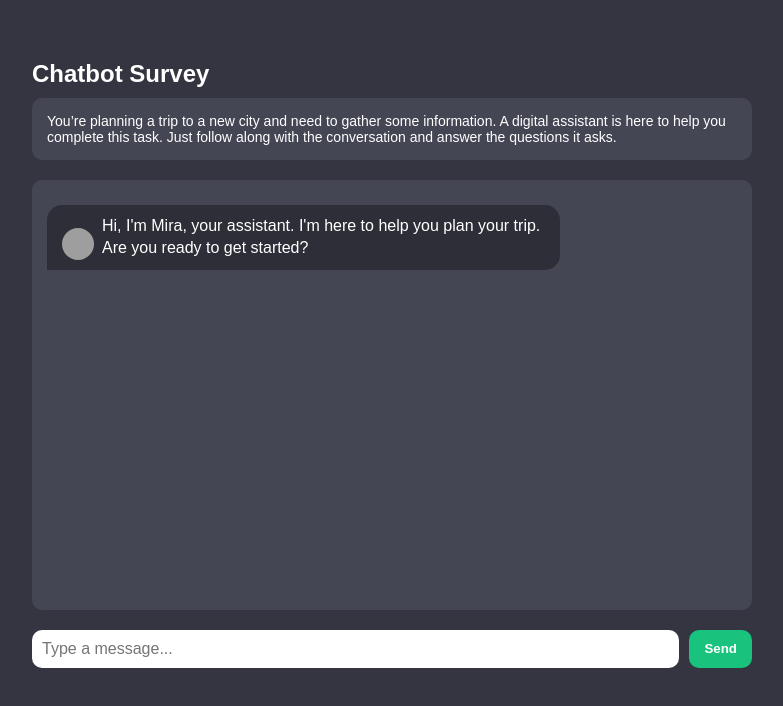
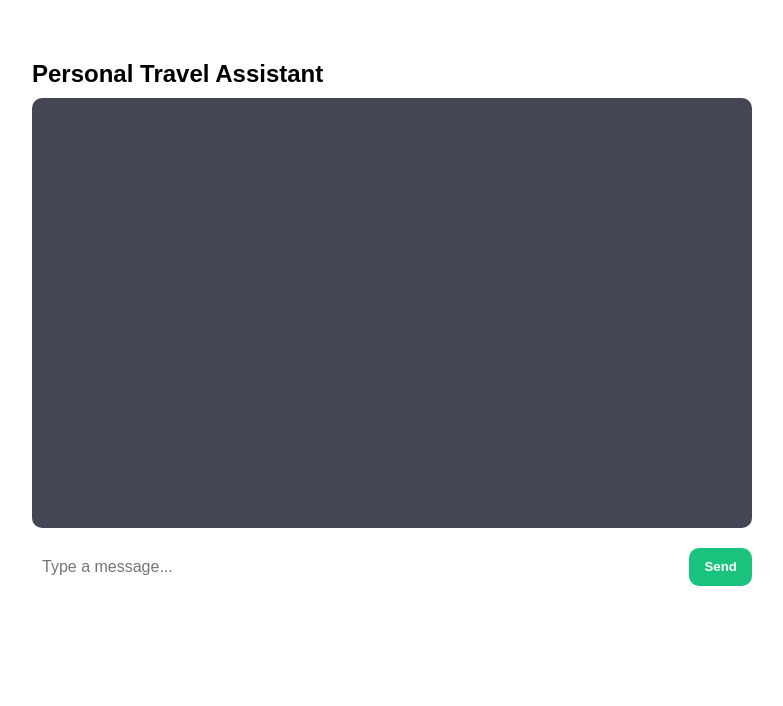
Before and after one commit to mcmarketing1/chatbot-project, a website: page public/index.html in a window 1280 px wide. Shown: the whole page, without its empty margins (248-1031 px from the left). Drawn offline with Linux system fonts and the light colour scheme; grey boxes are pictures that could not be loaded.

Commit message:
Changing Background to white to match qualtrics and remove scenario block

```diff
--- a/public/index.html
+++ b/public/index.html
@@ -6,7 +6,7 @@
   <title>Chatbot Survey</title>
   <style>
     body {
-      background-color: #343541;
+      background-color: #ffffff;
       font-family: Arial, sans-serif;
       color: #ffffff;
       margin: 0;
@@ -23,17 +23,17 @@
     }
 
     h2 {
-      color: #ffffff;
+      color: #000000;
       margin-bottom: 10px;
     }
 
-    .scenario {
-      background-color: #444654;
-      border-radius: 10px;
-      padding: 15px;
-      margin-bottom: 20px;
-      font-size: 14px;
-    }
+   /* .scenario {
+   //   background-color: #444654;
+   //   border-radius: 10px;
+   //   padding: 15px;
+   //   margin-bottom: 20px;
+   //   font-size: 14px;
+    } */
 
     #chatbox {
       background-color: #444654;
@@ -117,10 +117,8 @@
 </head>
 <body>
   <div class="container">
-    <h2>Chatbot Survey</h2>
-    <div class="scenario">
-      You’re planning a trip to a new city and need to gather some information. A digital assistant is here to help you complete this task. Just follow along with the conversation and answer the questions it asks.
-    </div>
+    <h2>Personal Travel Assistant</h2>
+
     <div id="chatbox"></div>
     <div class="input-area">
       <input type="text" id="userInput" placeholder="Type a message..." />
@@ -132,15 +130,16 @@
     const chatbox = document.getElementById("chatbox");
     const input = document.getElementById("userInput");
 
-    const condition = {
-      IS: "low",  // Options: 'low', 'high'
-      HL: "high"  // Options: 'low', 'high'
-    };
+      //dynamic variables from Qualtrics
+    const urlParams = new URLSearchParams(window.location.search);
+    const HL = urlParams.get("HL") || "low";
+    const IS = urlParams.get("IS") || "low";
+    const participantID = urlParams.get("id") || "anonymous";
 
     const avatarSrc = condition.HL === "high" ? "/human.png" : "/robot.png";
 
     const names = {
-      high: "Mira",
+      high: "Ava",
       low: "EUR-Bot"
     };
 
@@ -148,8 +147,8 @@
 
     window.onload = () => {
       const introMessage = condition.HL === "high"
-        ? `Hi, I'm ${names.high}, your assistant. I'm here to help you plan your trip. Are you ready to get started?`
-        : `Greetings. ${names.low} initialized. Starting task.`;
+        ? `Hi, I'm ${names.high}, your personal assistant. I'm here to help you plan your trip. Are you ready to get started?`
+        : `Hello, this is ${names.low}, an automated personal chatbot assistant. Can we start the task?`;
       addMessage("bot", introMessage);
       introDone = true;
     };
--- a/server.js
+++ b/server.js
@@ -32,7 +32,7 @@ app.post("/chat", async (req, res) => {
 
   try {
     const response = await openai.chat.completions.create({
-      model: "gpt-3.5-turbo", // or 'gpt-4o' if you're using it
+      model: "gpt-3.5-turbo", // or 'gpt-4.1-mini' if you're using it
       messages: [
         { role: "system", content: `${systemPrompt} ${sensitivityInstructions}` },
         { role: "user", content: userMessage }
```
